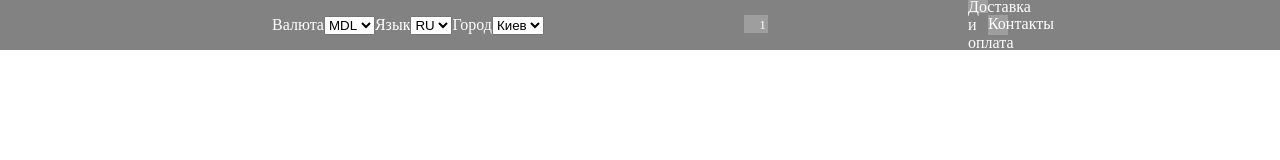
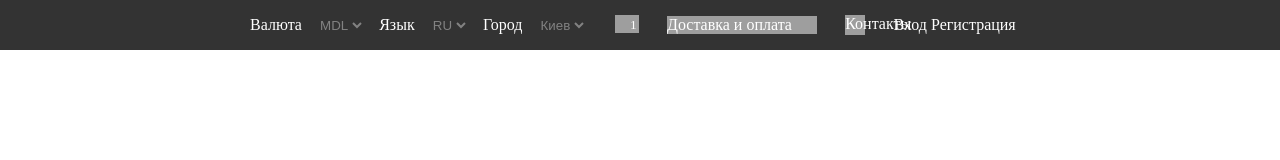
Before and after one commit to Puiu199/First-lesson, a plain HTML site: page Second Project/Flow.html in a window 1280 px wide. Drawn offline with Linux system fonts and the light colour scheme; grey boxes are pictures that could not be loaded.

Commit message:
ADD Contacts

```diff
--- a/Second Project/Flow.html
+++ b/Second Project/Flow.html
@@ -22,7 +22,7 @@
 			<option>EN</option>
 			<option>UA</option>
 		</select>
-<label>Город</label>
+       <label>Город</label>
 		<select>
 			<option selected >Киев</option>
 			<option></option>
@@ -35,11 +35,15 @@
 		</div>
 		<span class="delivery">
 
-		<label>Доставка и оплата</label> </span>
+		<a href="">Доставка и оплата</a>
+	</span>
 		<div class="contact">
 
-		<label>Контакты</label>
+		<a href="">Контакты</a>
 		</div>
+		<nav class="login">
+			Вход Регистрация
+		</nav>
 
 
 
--- a/Second Project/style.css
+++ b/Second Project/style.css
@@ -8,15 +8,27 @@ body
 {
 	width: 100%;
 	height:50px;
-	background:#828282 ;
+	background:#333333;
 	display: flex;
 	align-items: center;
 	justify-content: center;
 	color: white;
+	padding-left: 250px;
+	padding-right: 250px;
+	box-sizing: border-box;
+}
+a
+{
+	color: white;
+	text-decoration: none;
+
 }
 select
 {
-
+margin: auto;
+background: transparent;
+color: #828282;
+border: none;
 }
 .heart
 {
@@ -25,7 +37,7 @@ select
 	background-image: url("https://icons.veryicon.com/png/o/miscellaneous/business-linear-icon-2/heart-86.png");
 	background-size: 100%;
 	background-repeat: no-repeat;
-	margin: 200px;
+	margin: auto;
 	padding: 2px;
 	display: flex;
 	align-items: start;
@@ -33,18 +45,24 @@ select
 
 }
 .delivery
-{
+{   width: 150px;
 	display: block;
 	background-image: url("https://icons.veryicon.com/png/o/miscellaneous/yunnan-construction-investment-and/delivery-plan.png");
-	width: 20px;
 	height: auto;
 	background-size: 100%;
 	background-repeat: no-repeat;
+	margin: auto;
 }
 .contact
 {
 	width: 20px;
 	height: 20px;
 	display: block;
+	margin: auto;
 	background-image: url("https://icons.veryicon.com/png/o/miscellaneous/online-medicine-city-system-icon/phone-235.png");
 }
+.login
+{width: auto;
+	display: block;
+	margin: auto;
+}
```
